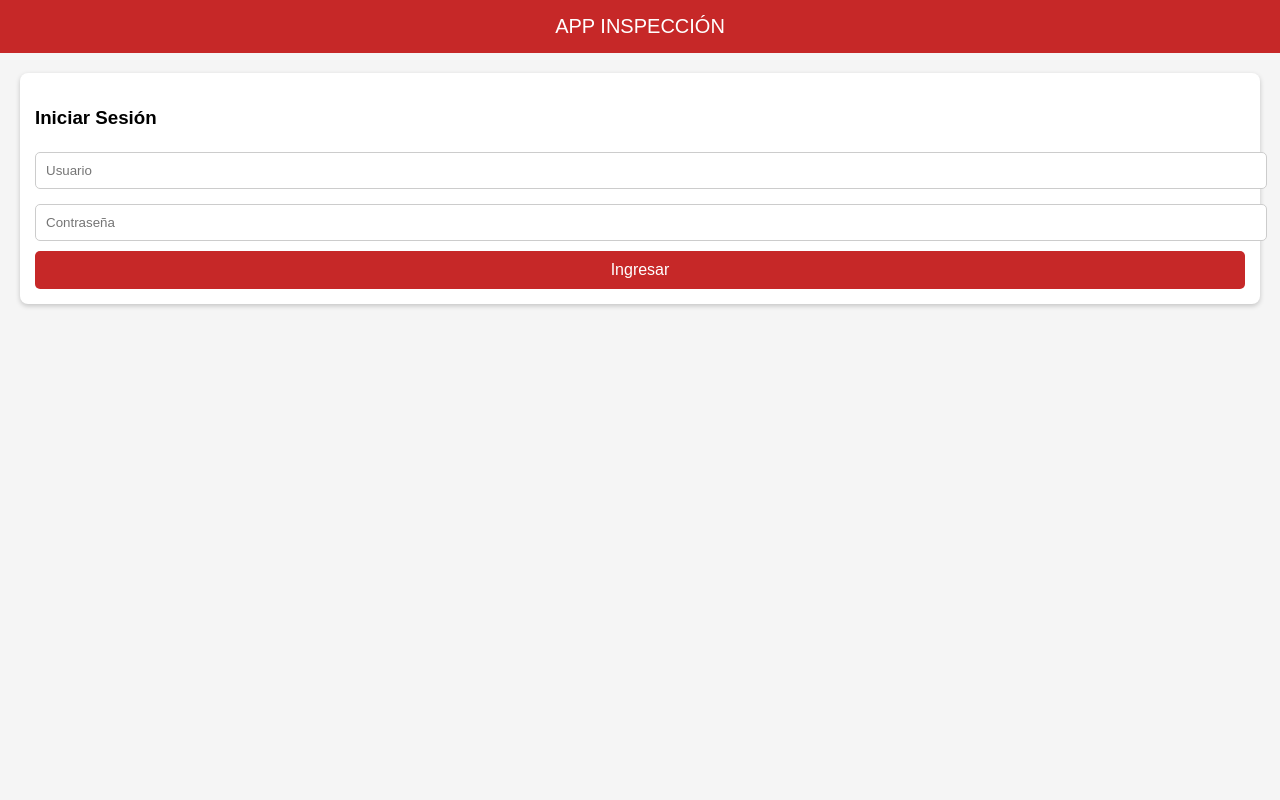
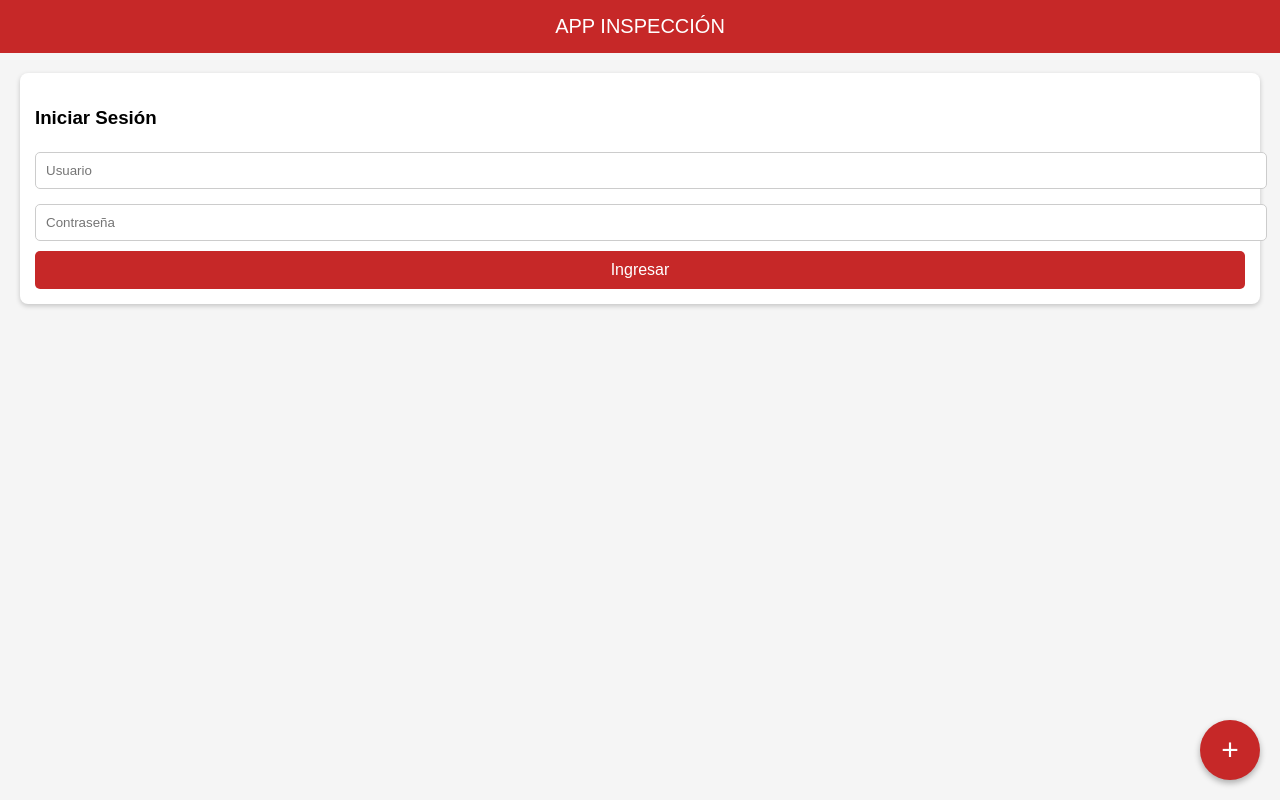
Before and after one commit to floridabomberos-svg/inspeccion-bomberos, a plain HTML site: page index.html in a window 1280 px wide. Drawn offline with Linux system fonts and the light colour scheme.

Commit message:
Update index.html

```diff
--- a/index.html
+++ b/index.html
@@ -42,6 +42,7 @@ button{
     border-radius:5px;
     width:100%;
     font-size:16px;
+    cursor:pointer;
 }
 .menu button{
     margin-bottom:10px;
@@ -52,6 +53,26 @@ button{
 .hidden{
     display:none;
 }
+
+/* BOTON FLOTANTE + */
+.fab{
+    position:fixed;
+    bottom:20px;
+    right:20px;
+    width:60px;
+    height:60px;
+    border-radius:50%;
+    background:#c62828;
+    color:white;
+    font-size:30px;
+    border:none;
+    box-shadow:0 3px 6px rgba(0,0,0,0.3);
+    display:flex;
+    align-items:center;
+    justify-content:center;
+    cursor:pointer;
+}
+
 </style>
 </head>
 <body>
@@ -70,7 +91,6 @@ button{
 <div id="app" class="hidden">
     <div class="card menu">
         <h3>Menú Principal</h3>
-        <button onclick="mostrar('inspeccion')">Nueva Inspección</button>
         <button onclick="mostrar('lista')">Ver Registros</button>
         <button class="logout" onclick="logout()">Cerrar Sesión</button>
     </div>
@@ -82,11 +102,14 @@ button{
         <button onclick="guardar()">Guardar</button>
     </div>
 
-    <div id="lista" class="card hidden">
+    <div id="lista" class="card">
         <h3>Registros</h3>
         <ul id="datos"></ul>
     </div>
 </div>
+
+<!-- BOTON MAS -->
+<button class="fab" onclick="mostrar('inspeccion')">+</button>
 
 <script>
 const USER = "jvv";
@@ -133,6 +156,7 @@ function guardar(){
 
     alert('Guardado');
     cargar();
+    mostrar('lista');
 }
 
 function cargar(){
```
